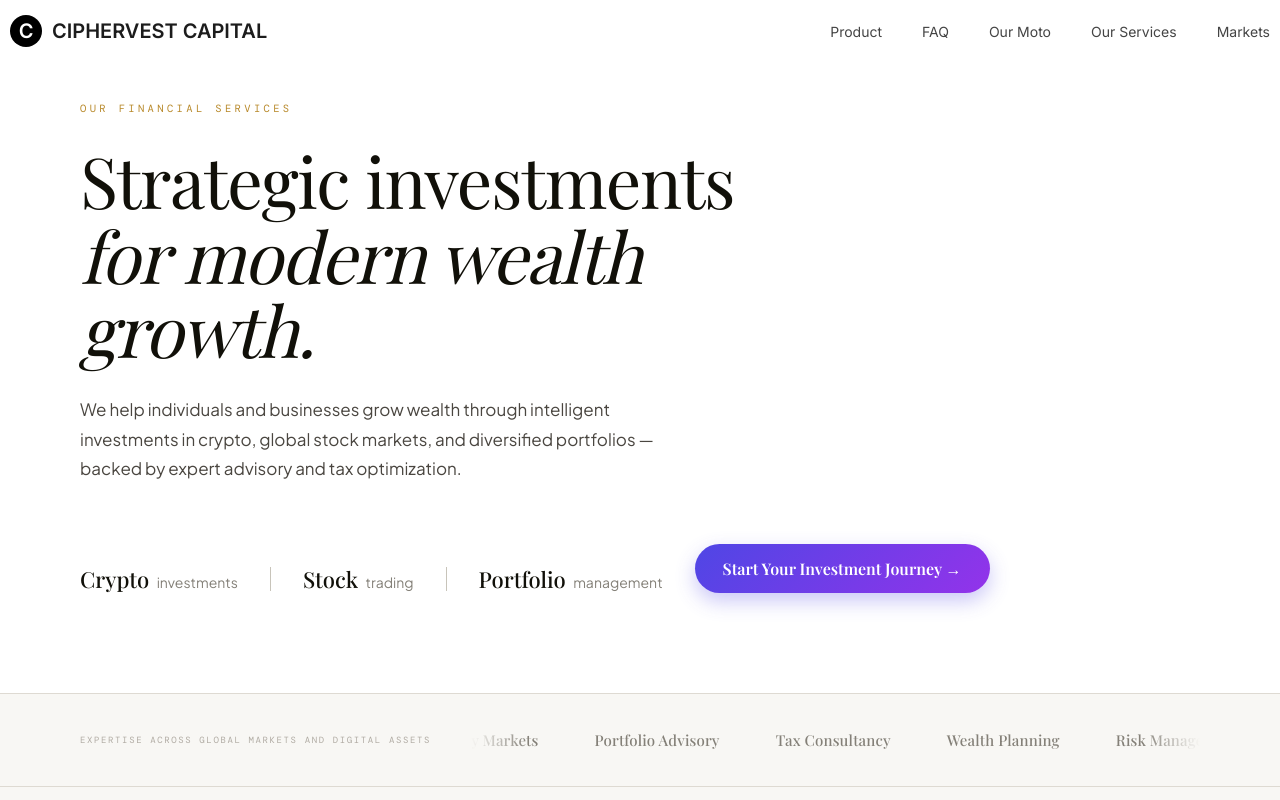
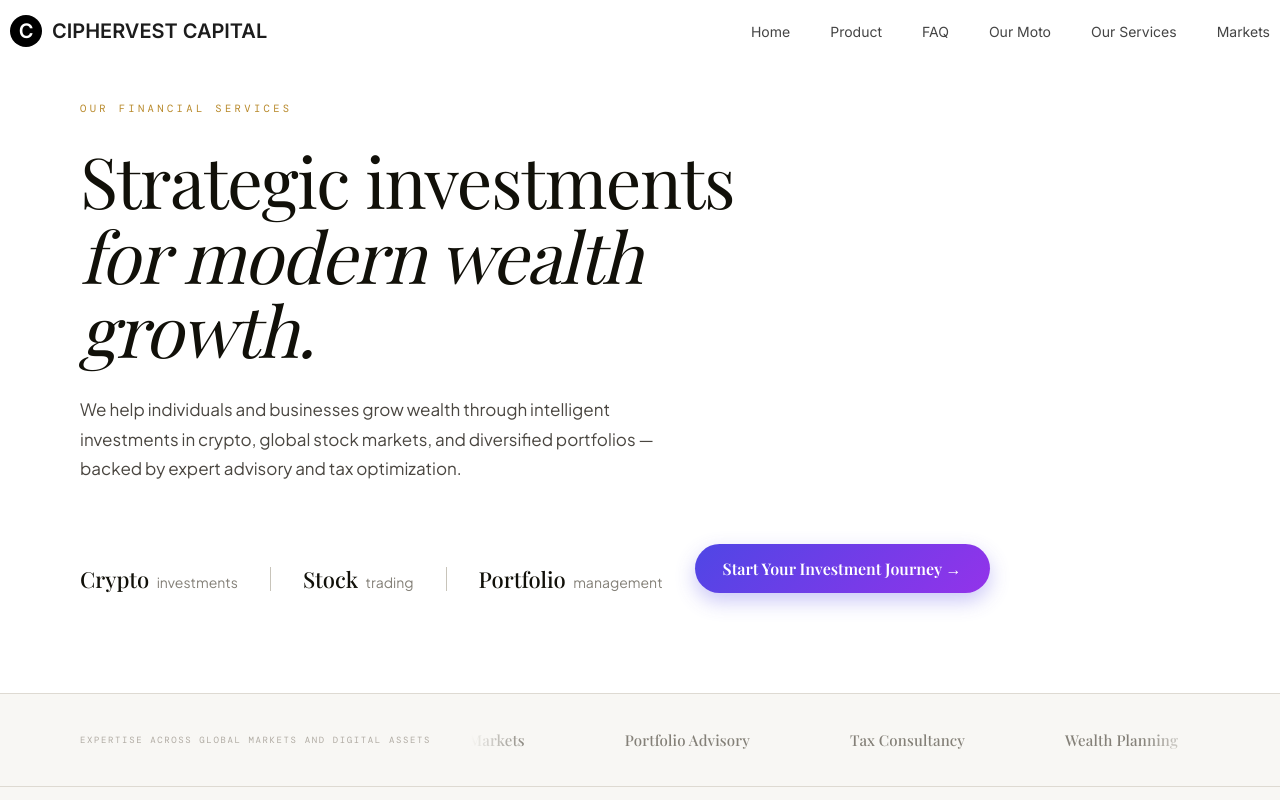
Before and after one commit to Ayush-0247/ciphervest-frontend, a React (Vite) app: page /ourservices in a window 1280 px wide. Shown: the top 800 px of the page. Built offline with nearby package versions, Linux system fonts and the light colour scheme; a web font is replaced by a local one.

Commit message:
home added

```diff
--- a/src/components/Header.jsx
+++ b/src/components/Header.jsx
@@ -45,6 +45,7 @@ export default function Header() {
             menuOpen ? styles.navActive : ""
           }`}
         >
+          <Link to="/" onClick={closeMenu}>Home</Link>
           <Link to="/products" onClick={closeMenu}>Product</Link>
           <Link to="/FAQ" onClick={closeMenu}>FAQ</Link>
           <Link to="/outmoto" onClick={closeMenu}>Our Moto</Link>
--- a/src/pages/Ourservices.css
+++ b/src/pages/Ourservices.css
@@ -194,7 +194,7 @@ button {
 
 .os-logos-scroll {
   display: flex;
-  gap: 56px;
+  gap: 100px;
   align-items: center;
   animation: logoScroll 26s linear infinite;
   width: max-content;
```
